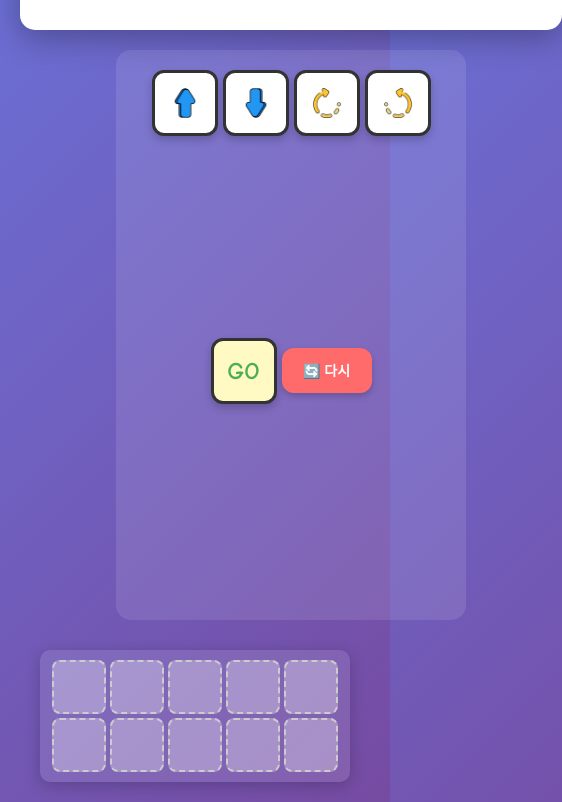
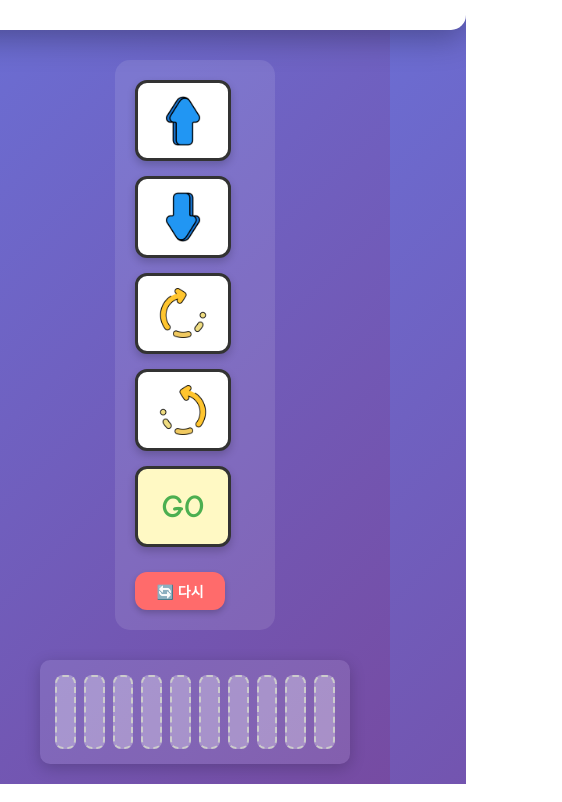
Before and after one commit to HosooJeong/Suagame, a plain HTML site: page index.html in a window 390 px wide. Shown: the part 550-1352 px from the top of the page, 562 px wide, since content can reach past the window. Drawn offline with Linux system fonts and the light colour scheme.

Commit message:
Add files via upload

```diff
--- a/css/styles.css
+++ b/css/styles.css
@@ -346,48 +346,5 @@ h1 {
     display: none;
 }
 
-/* 반응형 디자인 */
-@media (max-width: 768px) {
-    .game-container {
-        flex-direction: column;
-        align-items: center;
-        gap: 20px;
-    }
-
-
-
-    .card-deck {
-        flex-direction: row;
-        flex-wrap: wrap;
-        justify-content: center;
-        gap: 5px;
-    }
-
-    .card {
-        width: 60px;
-        height: 60px;
-        font-size: 24px;
-    }
-
-    .card-icon {
-        width: 30px;
-        height: 30px;
-    }
-
-    /* 모바일 프로그래밍 슬롯 */
-    .programming-slots {
-        gap: 4px;
-        padding: 10px;
-        flex-wrap: wrap;
-    }
-
-    .slot {
-        width: 50px;
-        height: 50px;
-    }
-
-    .slot-icon {
-        width: 25px;
-        height: 25px;
-    }
-}
+/* 반응형 디자인 제거 - 데스크톱 고정 레이아웃만 사용 */
+/* 모바일 전용 스타일 제거됨 */
```
